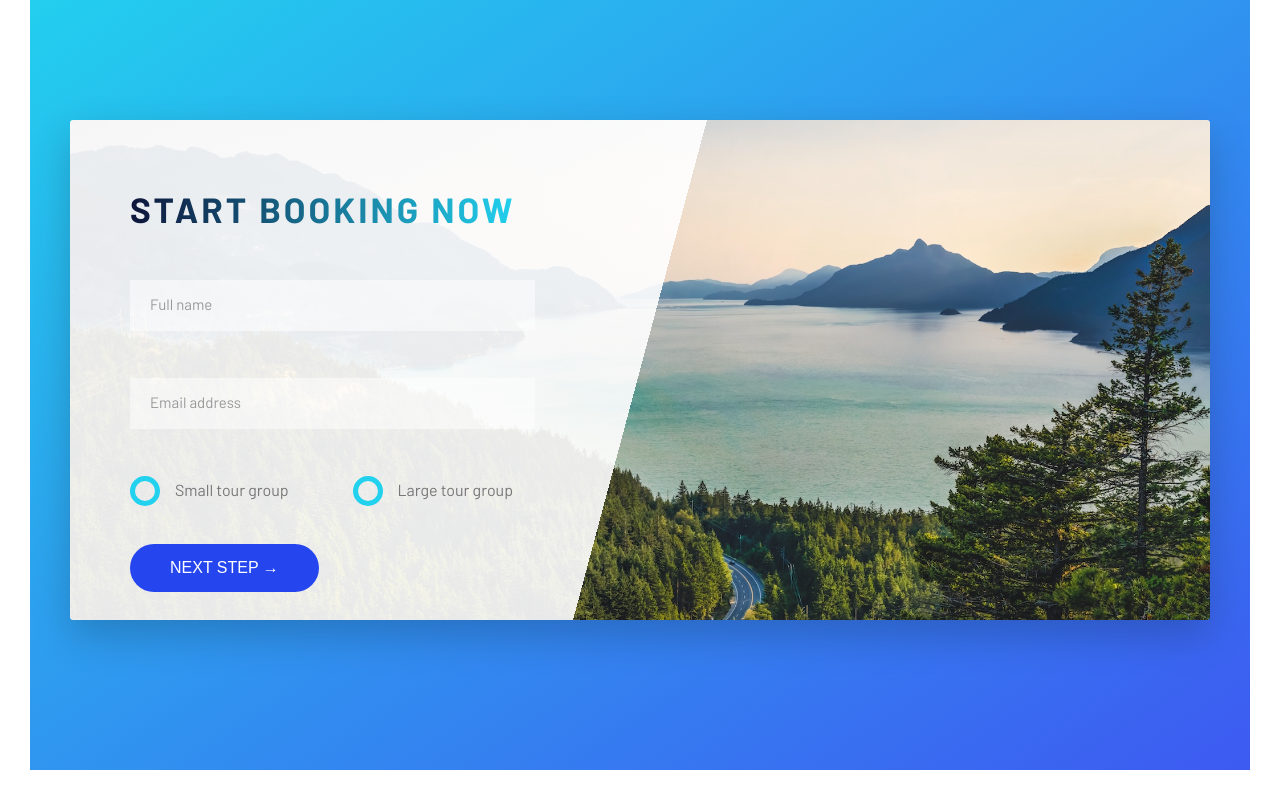
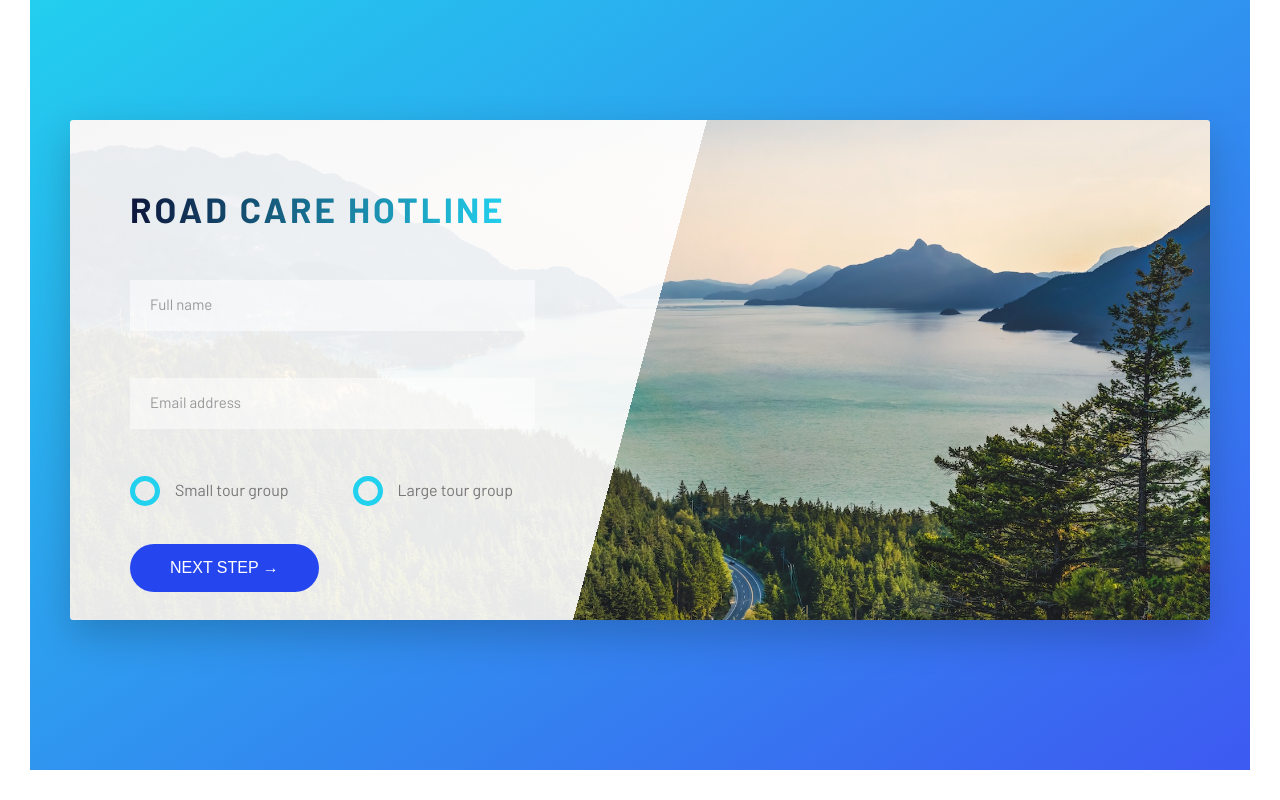
Before and after one commit to Rezkynnd/landingPage, a website: page index.html in a window 1280 px wide. Shown: the part 4640-5440 px from the top of the page. Drawn offline with Linux system fonts and the light colour scheme.

Commit message:
edit: section-book > h2

```diff
--- a/index.html
+++ b/index.html
@@ -308,7 +308,7 @@
               <form action="#" class="form">
 
                 <div class="u-margin-bottom-medium">
-                  <h2 class="heading-secondary heading-secondary--1">start booking now</h2>
+                  <h2 class="heading-secondary heading-secondary--1">Road Care Hotline</h2>
                 </div>
 
                 <div class="form__group">
```
